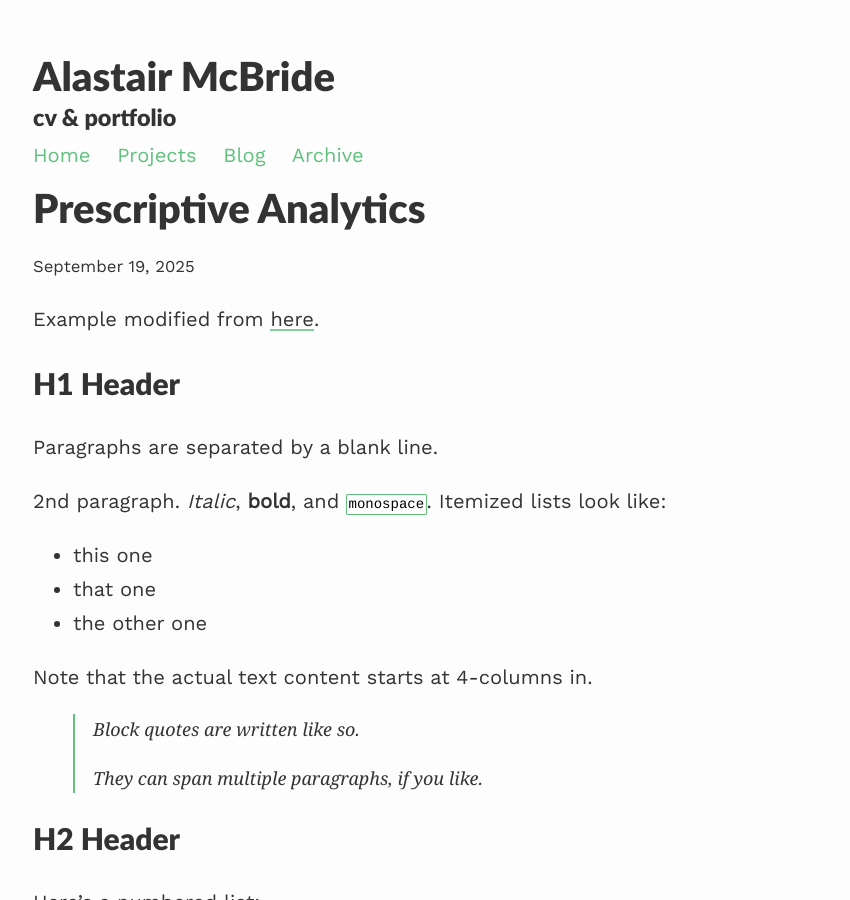
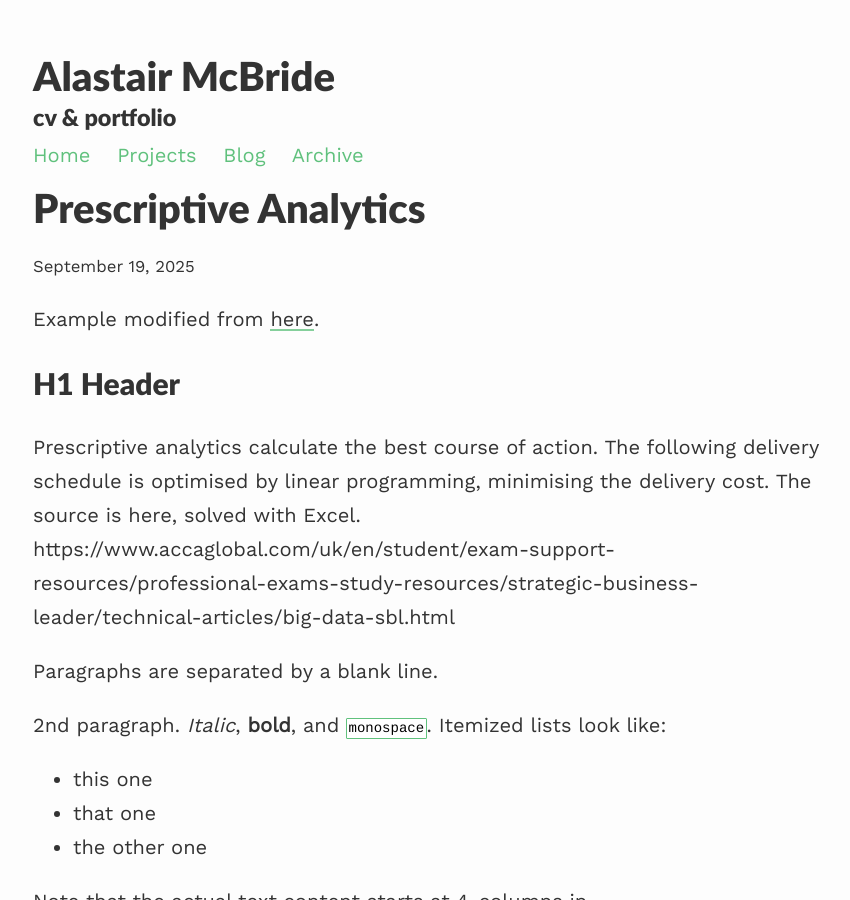
Before and after one commit to amcbhome/amcbhome.github.io, a Jekyll site: the page built from _projects/longerProjectTitle.md, in a window 1280 px wide and 900 px high. Shown: the whole window, without its empty margins (207-1057 px from the left). Built offline with Jekyll 4.4.1, drawn with Linux system fonts in a browser that asks for light colours; formulas are drawn with MathJax 3.

Commit message:
Update longerProjectTitle.md

```diff
--- a/_projects/longerProjectTitle.md
+++ b/_projects/longerProjectTitle.md
@@ -8,6 +8,8 @@
 
 H1 Header
 ============
+
+Prescriptive analytics calculate the best course of action. The following delivery schedule is optimised by linear programming, minimising the delivery cost. The source is here, solved with Excel. https://www.accaglobal.com/uk/en/student/exam-support-resources/professional-exams-study-resources/strategic-business-leader/technical-articles/big-data-sbl.html
 
 Paragraphs are separated by a blank line.
 
```
